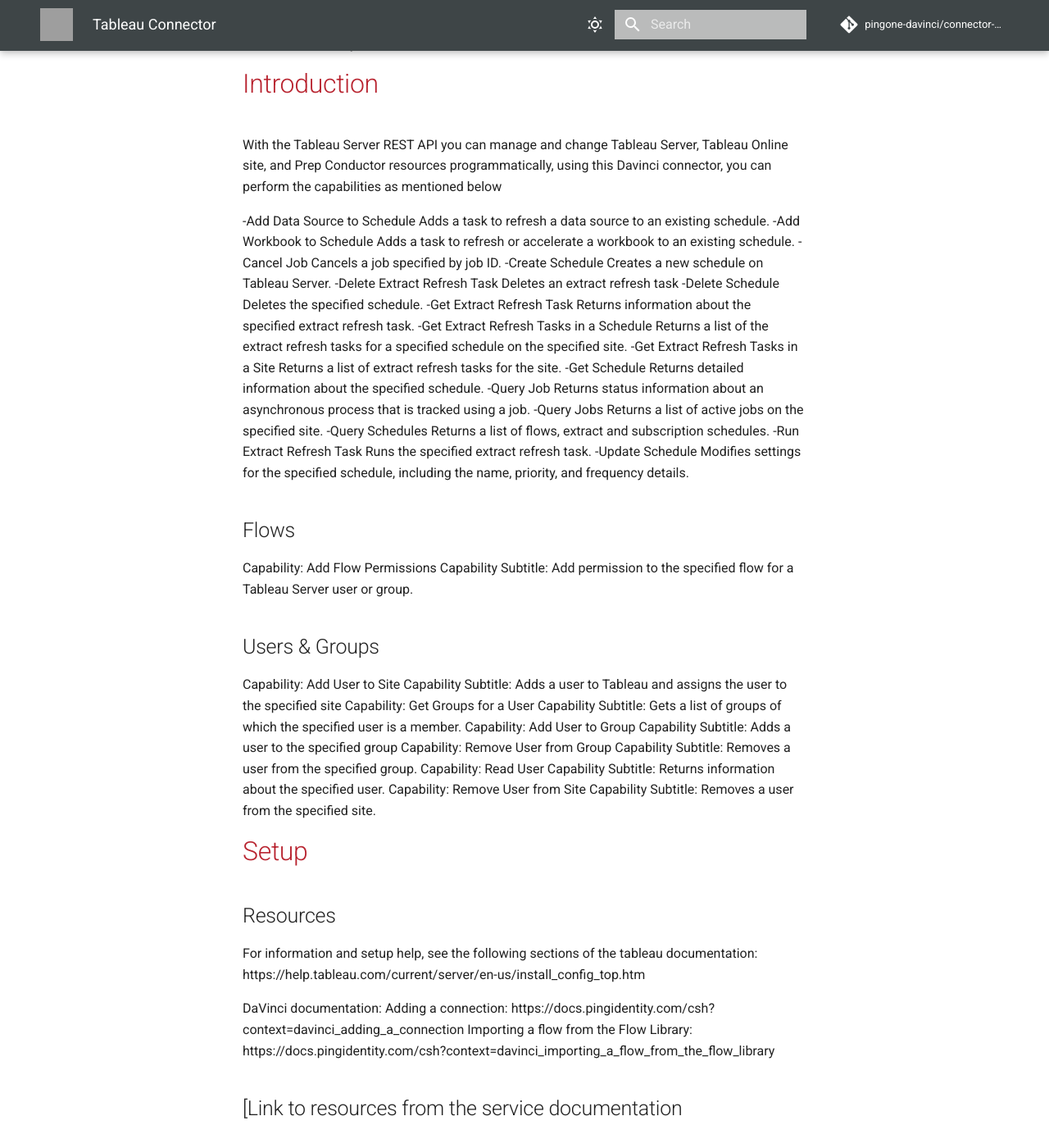
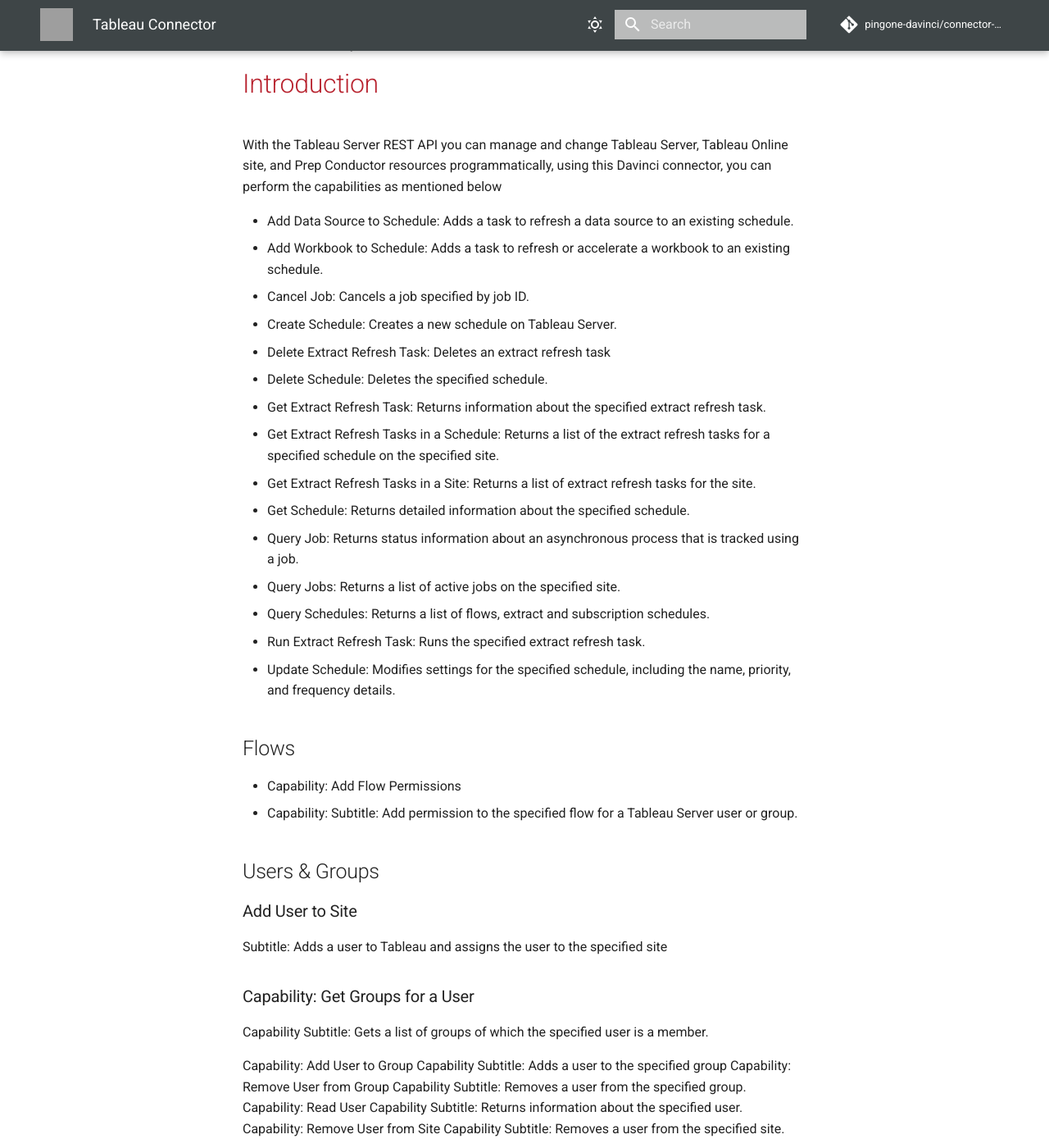
Before and after one commit to pingone-davinci/documentation, an MkDocs documentation site: the page built from docs/tableau/README.md, in a window 1280 px wide and 1400 px high, scrolled down 201 px. Shown: the whole window at 82% size. Built offline with MkDocs 1.6.1 and Material for MkDocs 9.7.7, drawn with Linux system fonts in a browser that asks for light colours; comment, search, counter and statistics services are not loaded; grey boxes are pictures that could not be loaded.

Commit message:
Update README.md

```diff
--- a/docs/tableau/README.md
+++ b/docs/tableau/README.md
@@ -6,32 +6,35 @@
 
 With the Tableau Server REST API you can manage and change Tableau Server, Tableau Online site, and Prep Conductor resources programmatically, using this Davinci connector, you can perform the capabilities as mentioned below
 
--Add Data Source to Schedule    Adds a task to refresh a data source to an existing schedule.
--Add Workbook to Schedule    Adds a task to refresh or accelerate a workbook to an existing schedule.
--Cancel Job    Cancels a job specified by job ID.
--Create Schedule    Creates a new schedule on Tableau Server.
--Delete Extract Refresh Task    Deletes an extract refresh task
--Delete Schedule    Deletes the specified schedule.
--Get Extract Refresh Task    Returns information about the specified extract refresh task.
--Get Extract Refresh Tasks in a Schedule    Returns a list of the extract refresh tasks for a specified schedule on the specified site.
--Get Extract Refresh Tasks in a Site    Returns a list of extract refresh tasks for the site.
--Get Schedule    Returns detailed information about the specified schedule.
--Query Job    Returns status information about an asynchronous process that is tracked using a job.
--Query Jobs    Returns a list of active jobs on the specified site.
--Query Schedules    Returns a list of flows, extract and subscription schedules.
--Run Extract Refresh Task    Runs the specified extract refresh task.
--Update Schedule    Modifies settings for the specified schedule, including the name, priority, and frequency details.
+- Add Data Source to Schedule:    Adds a task to refresh a data source to an existing schedule.
+- Add Workbook to Schedule:    Adds a task to refresh or accelerate a workbook to an existing schedule.
+- Cancel Job:    Cancels a job specified by job ID.
+- Create Schedule:    Creates a new schedule on Tableau Server.
+- Delete Extract Refresh Task:    Deletes an extract refresh task
+- Delete Schedule:    Deletes the specified schedule.
+- Get Extract Refresh Task:    Returns information about the specified extract refresh task.
+- Get Extract Refresh Tasks in a Schedule:    Returns a list of the extract refresh tasks for a specified schedule on the specified site.
+- Get Extract Refresh Tasks in a Site:    Returns a list of extract refresh tasks for the site.
+- Get Schedule:    Returns detailed information about the specified schedule.
+- Query Job:    Returns status information about an asynchronous process that is tracked using a job.
+- Query Jobs:    Returns a list of active jobs on the specified site.
+- Query Schedules:    Returns a list of flows, extract and subscription schedules.
+- Run Extract Refresh Task:    Runs the specified extract refresh task.
+- Update Schedule:    Modifies settings for the specified schedule, including the name, priority, and frequency details.
 
 ## Flows
-Capability: Add Flow Permissions
-Capability Subtitle: Add permission to the specified flow for a Tableau Server user or group.
+- Capability: Add Flow Permissions
+- Capability: Subtitle: Add permission to the specified flow for a Tableau Server user or group.
 
 
 ## Users & Groups
-Capability: Add User to Site
-Capability Subtitle:  Adds a user to Tableau and assigns the user to the specified site
-Capability: Get Groups for a User
+
+### Add User to Site
+Subtitle:  Adds a user to Tableau and assigns the user to the specified site
+
+### Capability: Get Groups for a User
 Capability Subtitle: Gets a list of groups of which the specified user is a member.
+
 Capability: Add User to Group
 Capability Subtitle: Adds a user to the specified group
 Capability: Remove User from Group
```
